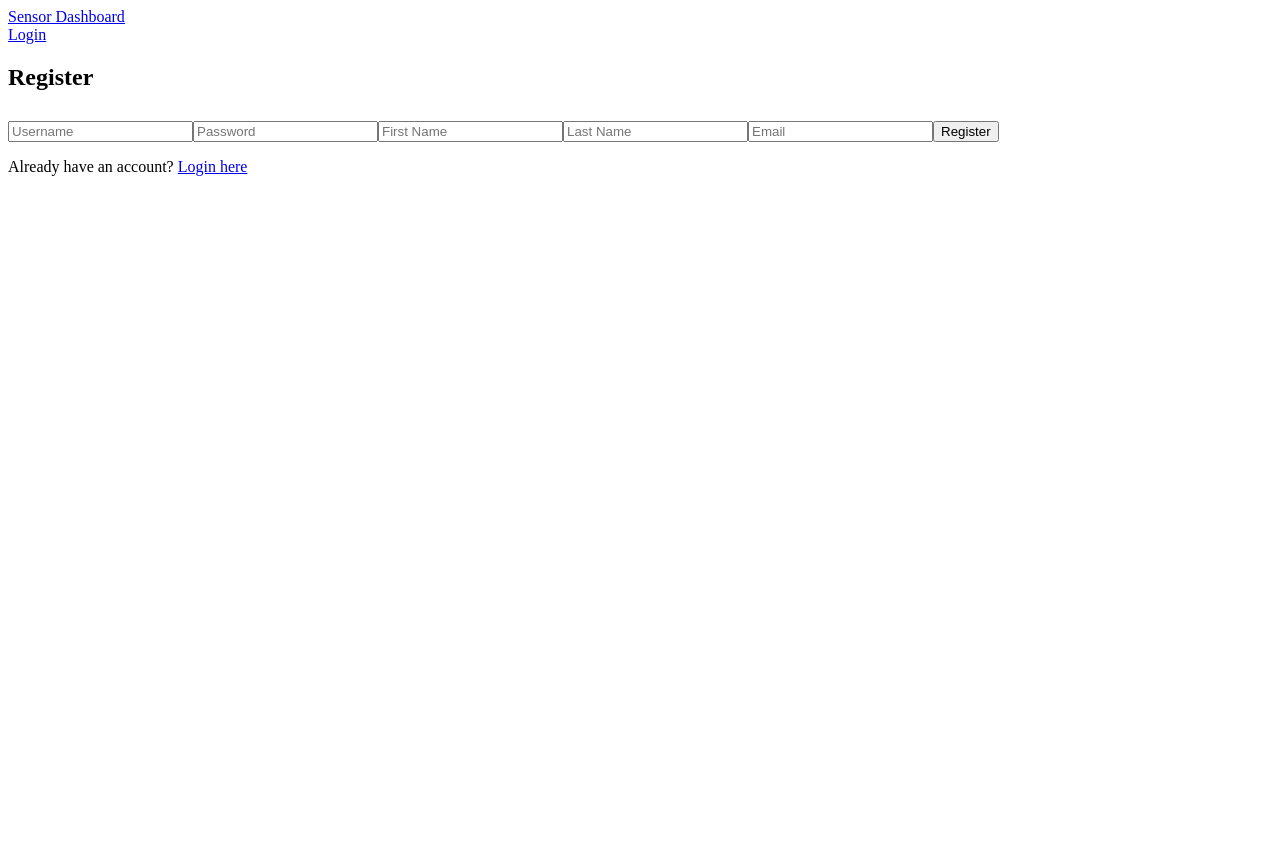
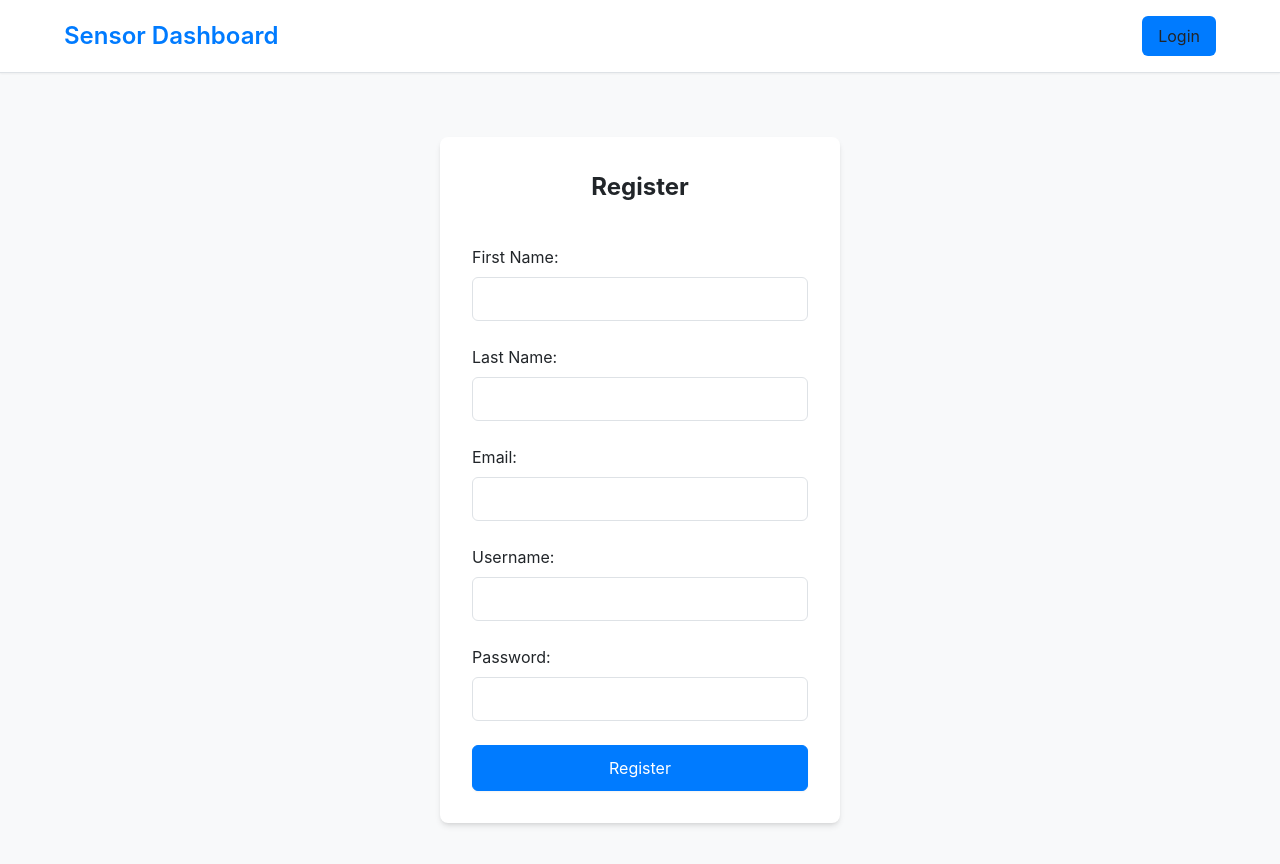
Before and after one commit to lgakan/flask-react-app, a React (Vite) app in the folder frontend/: page /register in a window 1280 px wide. Shown: the top 864 px of the page. Before the commit the page ends 800 px from the top, so only its background shows below. Built offline with nearby package versions, Linux system fonts and the light colour scheme; the HTML template or start-up script is replaced by a standard one.

Commit message:
Improve UI

```diff
--- a/frontend/src/App.css
+++ b/frontend/src/App.css
@@ -1,25 +1,40 @@
-.modal {
-    position: fixed;
-    z-index: 1;
-    left: 0;
-    top: 0;
-    width: 100%;
-    height: 100%;
-    overflow: auto;
-    background-color: rgba(0, 0,0, 0.4);
+/* ===================================== */
+/*          Main App Layout Styles       */
+/* ===================================== */
+
+.app-header {
+  background-color: var(--surface-color);
+  padding: 1rem 5%; /* Use percentage for responsive padding */
+  border-bottom: 1px solid var(--border-color);
+  box-shadow: var(--shadow-sm);
 }
 
-.modal-content {
-    background-color: #fefefe;
-    margin: 10% auto;
-    padding: 20px;
-    border: 1px solid #888;
-    width: 80%;
+.app-nav {
+  display: flex;
+  justify-content: space-between;
+  align-items: center;
+  max-width: 1200px;
+  margin: 0 auto;
 }
 
-.close {
-    color: #aaa;
-    float: right;
-    font-size: 28px;
-    font-weight: bold;
+.app-nav-title {
+  font-size: 1.5rem;
+  font-weight: 600;
+  color: var(--primary-color);
+  text-decoration: none;
 }
+
+.app-nav-links {
+  display: flex;
+  gap: 1rem;
+  align-items: center;
+}
+
+.app-nav-links a,
+.app-nav-links button {
+  text-decoration: none;
+  color: var(--text-color);
+  padding: 0.5rem 1rem;
+  border-radius: 6px;
+  transition: background-color 0.2s ease;
+}
--- /dev/null
+++ b/frontend/src/AuthForm.css
@@ -0,0 +1,45 @@
+/* ===================================== */
+/*       Authentication Form Styles      */
+/* ===================================== */
+
+.auth-container {
+  display: flex;
+  flex-direction: column;
+  align-items: center;
+  justify-content: center;
+  padding: 2rem;
+}
+
+.auth-form {
+  background-color: var(--surface-color);
+  padding: 2rem;
+  border-radius: 8px;
+  box-shadow: var(--shadow-md);
+  width: 100%;
+  max-width: 400px;
+  display: flex;
+  flex-direction: column;
+  gap: 1.5rem;
+}
+
+.auth-form h2 {
+  text-align: center;
+  margin-bottom: 1rem;
+}
+
+.form-group {
+  display: flex;
+  flex-direction: column;
+  gap: 0.5rem;
+}
+
+.form-group input {
+  padding: 0.75rem;
+  border: 1px solid var(--border-color);
+  border-radius: 6px;
+  font-size: 1rem;
+}
+
+.auth-form button {
+  padding: 0.75rem;
+}
--- a/frontend/src/SensorGraph.jsx
+++ b/frontend/src/SensorGraph.jsx
@@ -72,6 +72,8 @@ const SensorGraph = ({ dataPoints, onPointClick }) => {
     };
 
     const options = {
+        responsive: true, // Ensure chart is responsive
+        maintainAspectRatio: false, // Allow chart to fill container's height/width
         onClick: handleChartClick,
         scales: {
             x: {
@@ -89,7 +91,8 @@ const SensorGraph = ({ dataPoints, onPointClick }) => {
         },
     };
 
-    return <div style={{ width: '600px', margin: '50px auto' }}><Line data={data} options={options} /></div>;
+    // The container div will control the size. A height is needed for maintainAspectRatio: false.
+    return <div style={{ position: 'relative', height: '40vh', minHeight: '300px' }}><Line data={data} options={options} /></div>;
 };
 
 export default SensorGraph;
--- a/frontend/src/SensorList.jsx
+++ b/frontend/src/SensorList.jsx
@@ -1,15 +1,19 @@
 import React from "react"
 import { Link } from "react-router-dom"
-import {useAuth} from "./context/AuthContext";
+// import {useAuth} from "./context/AuthContext";
 
 const SensorList = ({ sensors, updateSensor, updateCallback }) => {
-    const { isAuthenticated, authFetch } = useAuth()
+    // const { isAuthenticated, authFetch } = useAuth()
     const onDelete = async (id) => {
         try {
-            const response = await authFetch(`http://127.0.0.1:5000/delete_sensor/${id}`, { method: "DELETE" })
+            const options = {
+                method: "DELETE"
+            }
+            const response = await fetch(`http://127.0.0.1:5000/delete_sensor/${id}`, options)
             if (response.status === 200) {
                 updateCallback()
             } else {
+                console.error("Error deleting sensor:", response)
                 console.error("Failed to delete")
             }
         } catch (error) {
@@ -36,10 +40,12 @@ const SensorList = ({ sensors, updateSensor, updateCallback }) => {
                             <Link to={`/details_sensor/${sensor.id}`}>
                                 <button>Details</button>
                             </Link>
-                            {isAuthenticated && <>
-                                <button onClick={() => updateSensor(sensor)}>Update</button>
-                                <button onClick={() => onDelete(sensor.id)}>Delete</button>
-                            </>}
+                            <button onClick={() => updateSensor(sensor)}>Update</button>
+                            <button onClick={() => onDelete(sensor.id)}>Delete</button>
+                            {/*{isAuthenticated && <>*/}
+                            {/*    <button onClick={() => updateSensor(sensor)}>Update</button>*/}
+                            {/*    <button onClick={() => onDelete(sensor.id)}>Delete</button>*/}
+                            {/*</>}*/}
                         </td>
                     </tr>
                 ))}
--- a/frontend/src/components/Navbar.jsx
+++ b/frontend/src/components/Navbar.jsx
@@ -1,6 +1,7 @@
 import React from 'react';
 import { Link, useNavigate } from 'react-router-dom';
 import { useAuth } from '../context/AuthContext';
+import '../App.css'; // Import App-wide styles for header/nav
 
 const Navbar = () => {
     const { isAuthenticated, logout, user } = useAuth();
@@ -8,23 +9,25 @@ const Navbar = () => {
 
     const handleLogout = () => {
         logout();
-        navigate('/login');
+        navigate('/login'); // Redirect to login page after logout
     };
 
     return (
-        <nav className="navbar">
-            <Link to="/" className="nav-brand">Sensor Dashboard</Link>
-            <div className="nav-links">
+        <header className="app-header">
+            <nav className="app-nav">
+                <Link to="/" className="app-nav-title">Sensor Dashboard</Link>
+                <div className="app-nav-links">
                     {isAuthenticated ? (
                         <>
-                        <span>Welcome, {user.firstName}!</span>
-                        <button onClick={handleLogout} className="nav-button">Logout</button>
+                            <span>Hello, {user?.firstName || user?.username}!</span>
+                            <button onClick={handleLogout}>Logout</button>
                         </>
                     ) : (
-                    <Link to="/login" className="nav-button">Login</Link>
+                        <Link to="/login" className="button-primary">Login</Link>
                     )}
                 </div>
             </nav>
+        </header>
     );
 };
 
--- a/frontend/src/index.css
+++ b/frontend/src/index.css
@@ -1,3 +1,96 @@
-input, button, label {
-    margin-top: 10px;
+/* ===================================== */
+/*          Global Styles & Reset        */
+/* ===================================== */
+
+:root {
+  --primary-color: #007bff;
+  --primary-hover-color: #0056b3;
+  --secondary-color: #6c757d;
+  --background-color: #f8f9fa;
+  --surface-color: #ffffff;
+  --text-color: #212529;
+  --text-muted-color: #6c757d;
+  --border-color: #dee2e6;
+  --success-color: #28a745;
+  --error-color: #dc3545;
+  --shadow-sm: 0 1px 2px 0 rgb(0 0 0 / 0.05);
+  --shadow-md: 0 4px 6px -1px rgb(0 0 0 / 0.1), 0 2px 4px -2px rgb(0 0 0 / 0.1);
 }
+
+/* Use a better box model for all elements. */
+*,
+*::before,
+*::after {
+  box-sizing: border-box;
+}
+
+/* Basic reset for margins, padding, and fonts. */
+body, h1, h2, h3, h4, p, figure, blockquote, dl, dd {
+  margin: 0;
+}
+
+body {
+  min-height: 100vh;
+  line-height: 1.5;
+  font-family: -apple-system, BlinkMacSystemFont, 'Segoe UI', 'Roboto', 'Oxygen',
+    'Ubuntu', 'Cantarell', 'Fira Sans', 'Droid Sans', 'Helvetica Neue',
+    sans-serif;
+  -webkit-font-smoothing: antialiased;
+  -moz-osx-font-smoothing: grayscale;
+  background-color: var(--background-color);
+  color: var(--text-color);
+}
+
+/* Responsive images and media */
+img, picture, video, canvas, svg {
+  display: block;
+  max-width: 100%;
+}
+
+/* Remove default list styles */
+ul[role='list'],
+ol[role='list'] {
+  list-style: none;
+  padding: 0;
+}
+
+/* Basic styling for buttons and links to be consistent */
+button, a {
+  cursor: pointer;
+  font-family: inherit;
+  font-size: 1rem;
+}
+
+button {
+  padding: 0.5rem 1rem;
+  border-radius: 6px;
+  border: 1px solid var(--border-color);
+  background-color: var(--surface-color);
+  transition: background-color 0.2s ease, border-color 0.2s ease;
+  box-shadow: var(--shadow-sm);
+}
+
+button:hover {
+  border-color: #b3b3b3;
+}
+
+/* Primary action button style (e.g., Login, Add) */
+.button-primary {
+  background-color: var(--primary-color);
+  color: white;
+  border-color: var(--primary-color);
+}
+
+.button-primary:hover {
+  background-color: var(--primary-hover-color);
+  border-color: var(--primary-hover-color);
+}
+
+/* General container for consistent page width and padding */
+.container {
+    width: 90%;
+    max-width: 1200px;
+    margin-left: auto;
+    margin-right: auto;
+    padding: 2rem 0;
+}
--- a/frontend/src/pages/LoginPage.jsx
+++ b/frontend/src/pages/LoginPage.jsx
@@ -1,50 +1,63 @@
 import React, { useState } from 'react';
+import { useNavigate } from 'react-router-dom';
 import { useAuth } from '../context/AuthContext';
-import { useNavigate, Link } from 'react-router-dom';
+import '../AuthForm.css'; // Import the shared auth form styles
 
 const LoginPage = () => {
     const [username, setUsername] = useState('');
     const [password, setPassword] = useState('');
     const [error, setError] = useState('');
-    const { login } = useAuth();
     const navigate = useNavigate();
+    const auth = useAuth();
 
     const handleSubmit = async (e) => {
         e.preventDefault();
-        setError('');
+        setError(''); // Clear previous errors
 
         try {
             const response = await fetch('http://127.0.0.1:5000/login', {
                 method: 'POST',
-                headers: { 'Content-Type': 'application/json' },
+                headers: {
+                    'Content-Type': 'application/json',
+                },
                 body: JSON.stringify({ username, password }),
             });
 
-            if (!response.ok) {
-                const data = await response.json();
-                throw new Error(data.message || 'Failed to login');
+            const data = await response.json();
+
+            if (response.ok) {
+                auth.login(data.accessToken, data.user); // THIS IS THE CRUCIAL CALL
+                navigate('/'); // Redirect to home page on successful login
+            } else {
+                setError(data.message || 'Login failed');
             }
-
-            const { access_token, user } = await response.json();
-            login(access_token, user);
-            navigate('/'); // Redirect to home page on successful login
         } catch (err) {
-            setError(err.message);
+            setError('Network error or server unreachable.');
+            console.error('Login error:', err);
         }
     };
 
     return (
-        <div className="form-container">
-            <h2>Login</h2>
-            {error && <p className="error-message">{error}</p>}
-            <form onSubmit={handleSubmit}>
-                <input type="text" value={username} onChange={(e) => setUsername(e.target.value)} placeholder="Username" required />
-                <input type="password" value={password} onChange={(e) => setPassword(e.target.value)} placeholder="Password" required />
-                <button type="submit">Login</button>
+        <div className="auth-container">
+            <form className="auth-form" onSubmit={handleSubmit}>
+                <h2>Login</h2>
+                {error && <p style={{ color: 'var(--error-color)', textAlign: 'center' }}>{error}</p>}
+                <div className="form-group">
+                    <label htmlFor="username">Username:</label>
+                    <input
+                        type="text"
+                        id="username"
+                        value={username}
+                        onChange={(e) => setUsername(e.target.value)}
+                        required
+                    />
+                </div>
+                <div className="form-group">
+                    <label htmlFor="password">Password:</label>
+                    <input type="password" id="password" value={password} onChange={(e) => setPassword(e.target.value)} required />
+                </div>
+                <button type="submit" className="button-primary">Login</button>
             </form>
-            <p>
-                Don't have an account? <Link to="/register">Register here</Link>
-            </p>
         </div>
     );
 };
--- a/frontend/src/pages/RegisterPage.jsx
+++ b/frontend/src/pages/RegisterPage.jsx
@@ -1,63 +1,74 @@
 import React, { useState } from 'react';
-import { useNavigate, Link } from 'react-router-dom';
+import { useNavigate } from 'react-router-dom';
+import '../AuthForm.css'; // Import the shared auth form styles
 
 const RegisterPage = () => {
-    const [formData, setFormData] = useState({
-        username: '',
-        password: '',
-        firstName: '',
-        lastName: '',
-        email: '',
-    });
+    const [username, setUsername] = useState('');
+    const [password, setPassword] = useState('');
+    const [firstName, setFirstName] = useState('');
+    const [lastName, setLastName] = useState('');
+    const [email, setEmail] = useState('');
     const [error, setError] = useState('');
-    const [message, setMessage] = useState('');
+    const [success, setSuccess] = useState('');
     const navigate = useNavigate();
-
-    const handleChange = (e) => {
-        setFormData({ ...formData, [e.target.name]: e.target.value });
-    };
 
     const handleSubmit = async (e) => {
         e.preventDefault();
         setError('');
-        setMessage('');
+        setSuccess('');
 
         try {
             const response = await fetch('http://127.0.0.1:5000/register', {
                 method: 'POST',
-                headers: { 'Content-Type': 'application/json' },
-                body: JSON.stringify(formData),
+                headers: {
+                    'Content-Type': 'application/json',
+                },
+                body: JSON.stringify({ username, password, firstName, lastName, email }),
             });
 
             const data = await response.json();
 
-            if (!response.ok) {
-                throw new Error(data.message || 'Failed to register');
+            if (response.ok) {
+                setSuccess(data.message || 'Registration successful! Please log in.');
+                // Optionally clear form or redirect after a short delay
+                setTimeout(() => navigate('/login'), 2000);
+            } else {
+                setError(data.message || 'Registration failed');
             }
-
-            setMessage('Registration successful! You can now log in.');
-            setTimeout(() => navigate('/login'), 2000); // Redirect to login after 2 seconds
         } catch (err) {
-            setError(err.message);
+            setError('Network error or server unreachable.');
+            console.error('Registration error:', err);
         }
     };
 
     return (
-        <div className="form-container">
-            <h2>Register</h2>
-            {error && <p className="error-message">{error}</p>}
-            {message && <p className="success-message">{message}</p>}
-            <form onSubmit={handleSubmit}>
-                <input type="text" name="username" onChange={handleChange} placeholder="Username" required />
-                <input type="password" name="password" onChange={handleChange} placeholder="Password" required />
-                <input type="text" name="firstName" onChange={handleChange} placeholder="First Name" required />
-                <input type="text" name="lastName" onChange={handleChange} placeholder="Last Name" required />
-                <input type="email" name="email" onChange={handleChange} placeholder="Email" required />
-                <button type="submit">Register</button>
+        <div className="auth-container">
+            <form className="auth-form" onSubmit={handleSubmit}>
+                <h2>Register</h2>
+                {error && <p style={{ color: 'var(--error-color)', textAlign: 'center' }}>{error}</p>}
+                {success && <p style={{ color: 'var(--success-color)', textAlign: 'center' }}>{success}</p>}
+                <div className="form-group">
+                    <label htmlFor="firstName">First Name:</label>
+                    <input type="text" id="firstName" value={firstName} onChange={(e) => setFirstName(e.target.value)} required />
+                </div>
+                <div className="form-group">
+                    <label htmlFor="lastName">Last Name:</label>
+                    <input type="text" id="lastName" value={lastName} onChange={(e) => setLastName(e.target.value)} required />
+                </div>
+                <div className="form-group">
+                    <label htmlFor="email">Email:</label>
+                    <input type="email" id="email" value={email} onChange={(e) => setEmail(e.target.value)} required />
+                </div>
+                <div className="form-group">
+                    <label htmlFor="username">Username:</label>
+                    <input type="text" id="username" value={username} onChange={(e) => setUsername(e.target.value)} required />
+                </div>
+                <div className="form-group">
+                    <label htmlFor="password">Password:</label>
+                    <input type="password" id="password" value={password} onChange={(e) => setPassword(e.target.value)} required />
+                </div>
+                <button type="submit" className="button-primary">Register</button>
             </form>
-            <p>
-                Already have an account? <Link to="/login">Login here</Link>
-            </p>
         </div>
     );
 };
```
Also changed, not shown: frontend/src/App.jsx (+10 -9 lines), frontend/src/SensorDetailsPage.css (added, +86 -0 lines), frontend/src/SensorDetailsPage.jsx (+9 -5 lines), 2 other files (tests, documents, lock files or other folders). Lines whose indentation alone changed are shown as unchanged.
